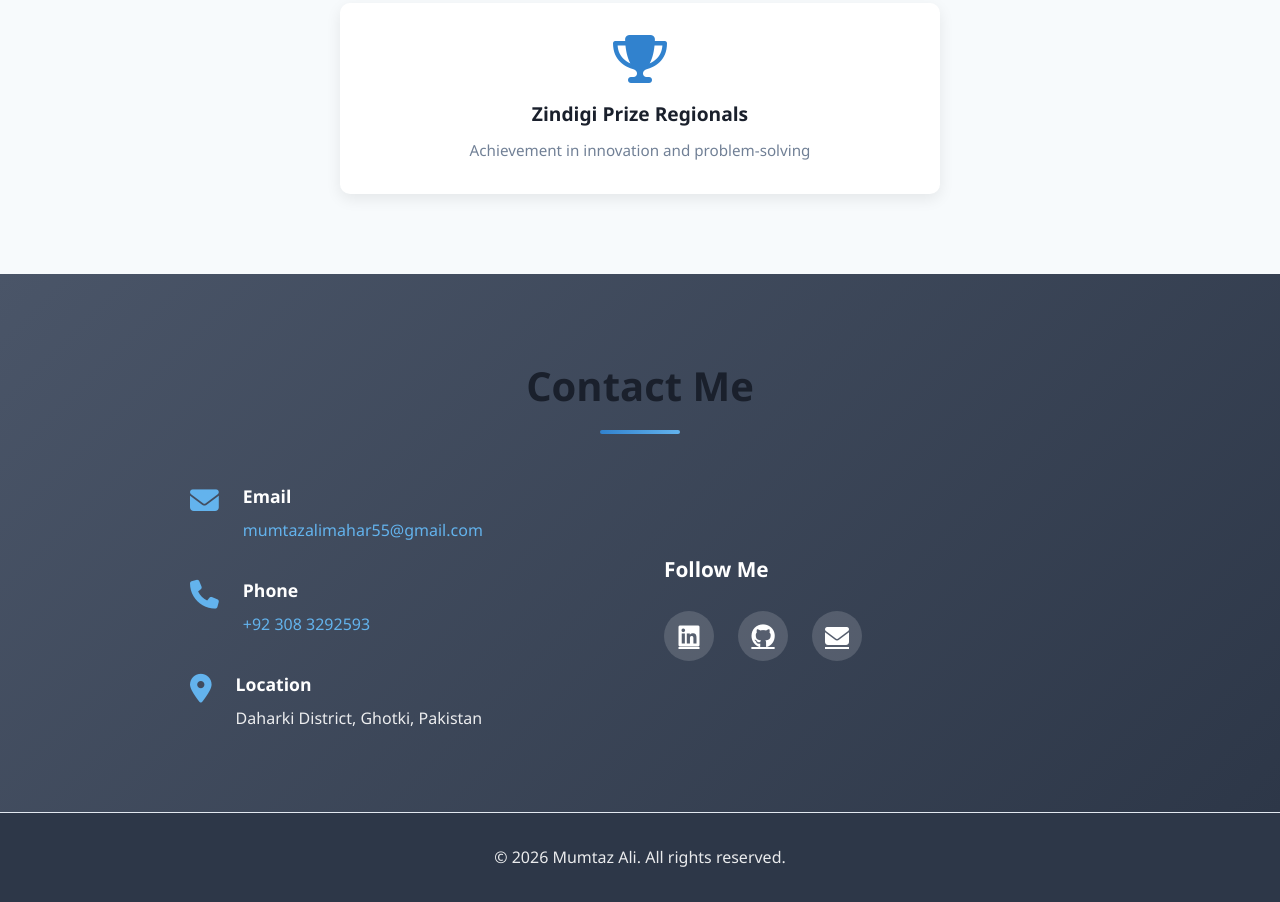
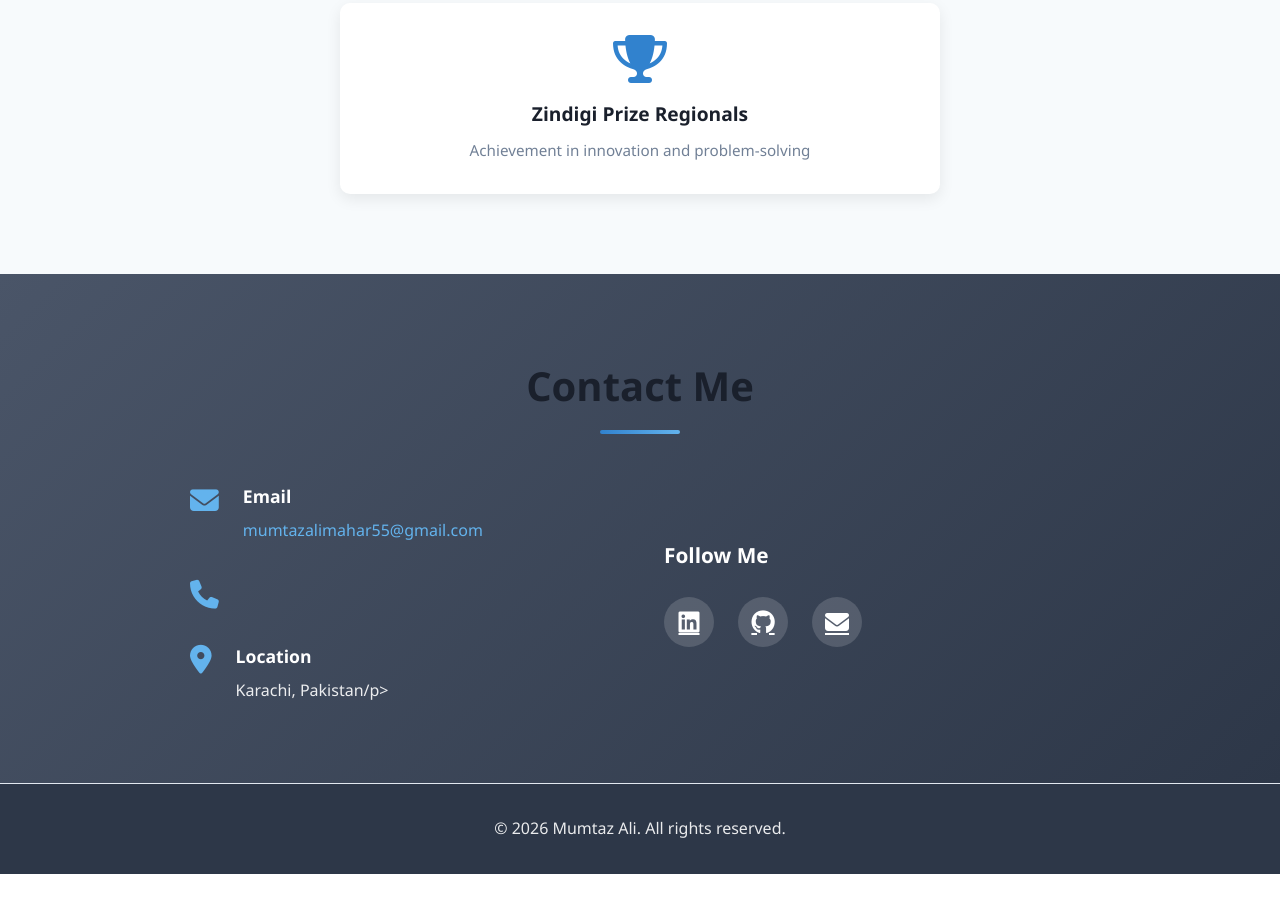
Before and after one commit to mumtaz-ali709/portfollio, a plain HTML site: page index.html in a window 1280 px wide. Shown: the part 3374-4276 px from the top of the page. After the commit the page ends 4248 px from the top, so only its background shows below. Drawn offline with Linux system fonts and the light colour scheme.

Commit message:
Update index.html

```diff
--- a/index.html
+++ b/index.html
@@ -169,16 +169,13 @@
                     </div>
                     <div class="contact-item">
                         <i class="fas fa-phone"></i>
-                        <div>
-                            <h4>Phone</h4>
-                            <a href="tel:+923083292593">+92 308 3292593</a>
-                        </div>
+
                     </div>
                     <div class="contact-item">
                         <i class="fas fa-map-marker-alt"></i>
                         <div>
                             <h4>Location</h4>
-                            <p>Daharki District, Ghotki, Pakistan</p>
+                            <p>Karachi, Pakistan/p>
                         </div>
                     </div>
                 </div>
```
